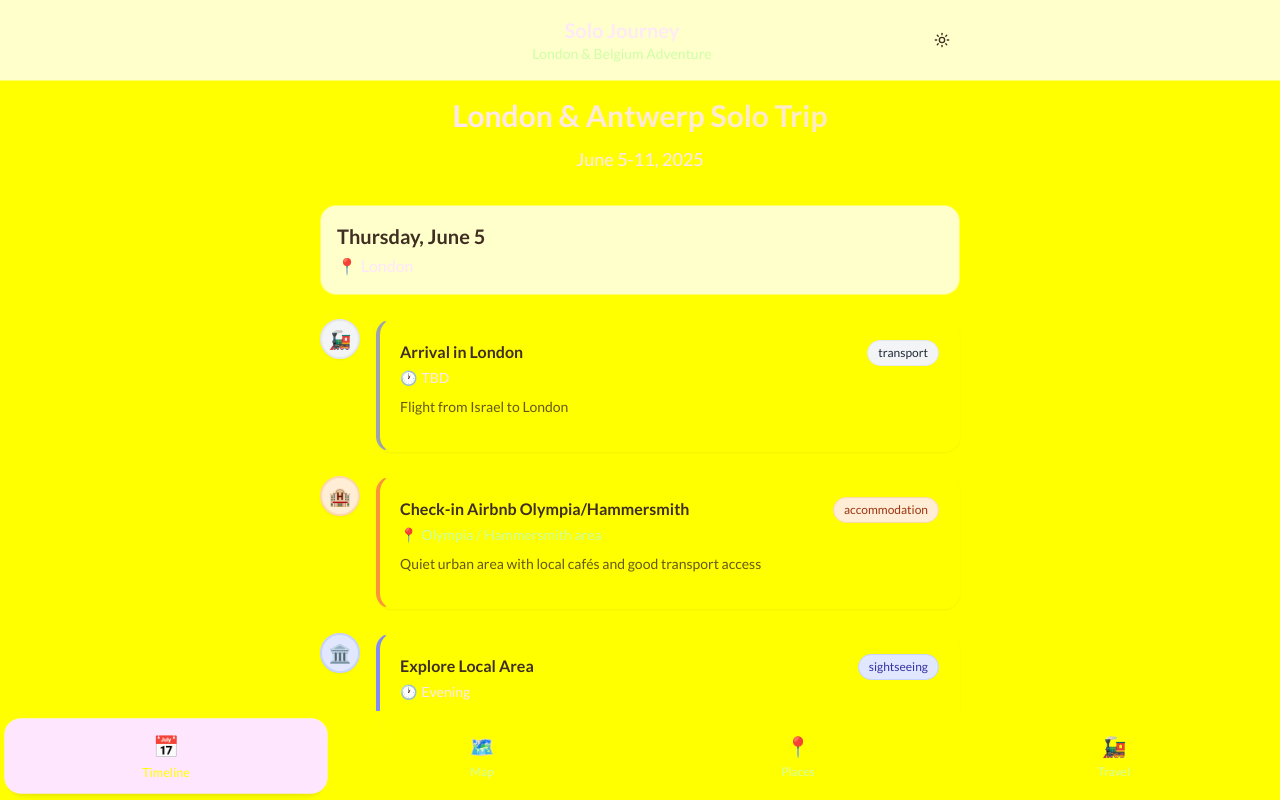
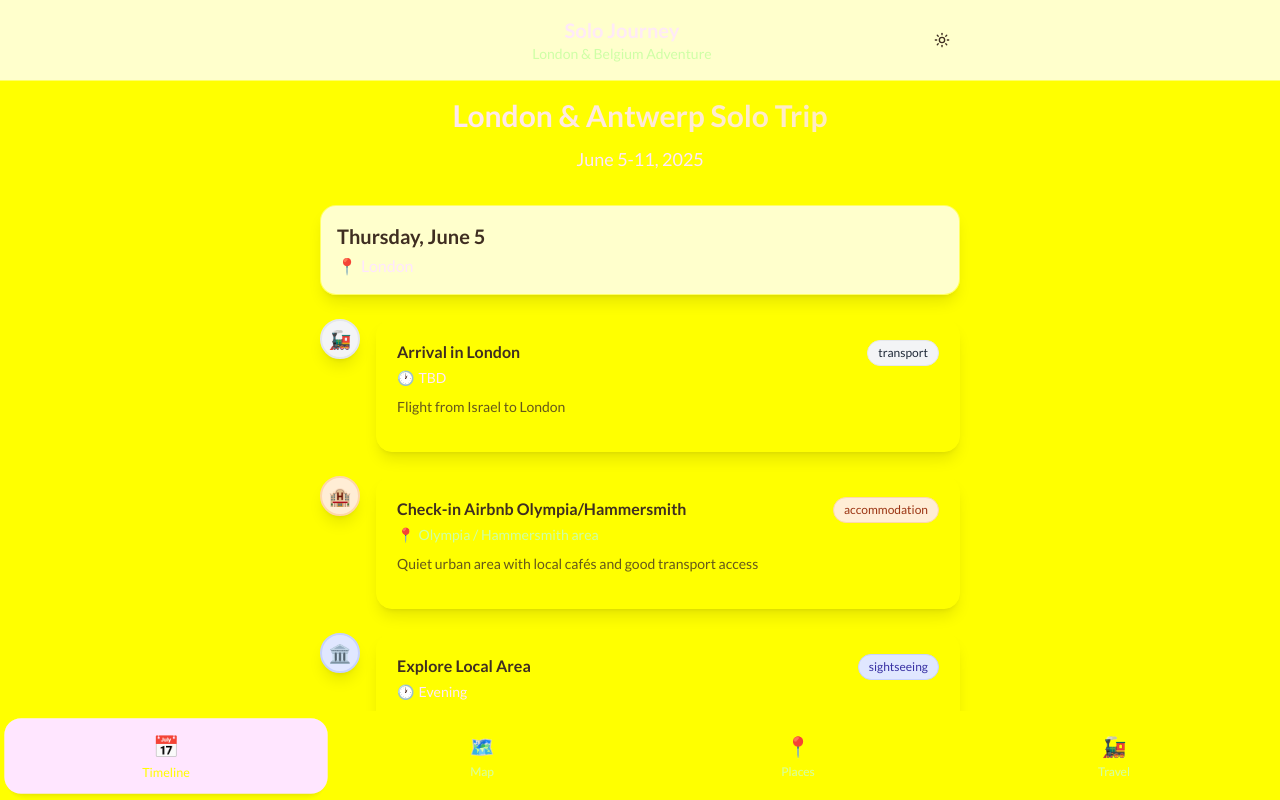
Before and after one commit to OferHauptman/solo-voyage-planner, a React (Vite) app: page / in a window 1280 px wide. Shown: the top 800 px of the page. Built offline with nearby package versions, Linux system fonts and the light colour scheme.

Commit message:
Refactor: Improve card shadow appearance
Adjusted card components to use a more spread-out shadow effect, removing any colored border lines.

```diff
--- a/src/components/Places.tsx
+++ b/src/components/Places.tsx
@@ -1,4 +1,3 @@
-
 import React, { useState } from 'react';
 import { tripData, Activity } from '@/data/tripData';
 import { cn } from '@/lib/utils';
@@ -43,21 +42,7 @@ const categories = [
 
 const PlaceCard: React.FC<{ activity: Activity }> = ({ activity }) => {
   return (
-    <div className="group bg-card rounded-2xl shadow-sm border border-border/50 overflow-hidden card-hover backdrop-blur-sm">
-      <div className={cn(
-        "h-1.5 bg-gradient-to-r",
-        activity.category === 'concert' && 'from-purple-400 to-purple-600',
-        activity.category === 'cafe' && 'from-amber-400 to-amber-600',
-        activity.category === 'bar' && 'from-red-400 to-red-600',
-        activity.category === 'gaming' && 'from-green-400 to-green-600',
-        activity.category === 'shopping' && 'from-blue-400 to-blue-600',
-        activity.category === 'sightseeing' && 'from-indigo-400 to-indigo-600',
-        activity.category === 'transport' && 'from-gray-400 to-gray-600',
-        activity.category === 'accommodation' && 'from-orange-400 to-orange-600',
-        activity.category === 'restaurant' && 'from-emerald-400 to-emerald-600',
-        activity.category === 'pub' && 'from-rose-400 to-rose-600'
-      )} />
-
+    <div className="group bg-card rounded-2xl shadow-lg hover:shadow-xl border border-border/50 overflow-hidden backdrop-blur-sm transition-all duration-300 hover:-translate-y-1">
       <div className="p-5">
         <div className="flex items-start justify-between mb-3">
           <div className="flex items-center space-x-3">
@@ -144,7 +129,7 @@ const Places: React.FC = () => {
             key={category.id}
             onClick={() => setSelectedCategory(category.id)}
             className={cn(
-              "flex items-center space-x-2 px-4 py-3 rounded-2xl border whitespace-nowrap transition-all duration-300 shadow-sm",
+              "flex items-center space-x-2 px-4 py-3 rounded-2xl border whitespace-nowrap transition-all duration-300 shadow-md hover:shadow-lg",
               selectedCategory === category.id
                 ? "bg-primary text-primary-foreground border-primary shadow-lg scale-105"
                 : "bg-card text-muted-foreground border-border hover:border-primary hover:text-primary hover:bg-primary/5"
--- a/src/components/Timeline.tsx
+++ b/src/components/Timeline.tsx
@@ -35,7 +35,7 @@ const ActivityCard: React.FC<{ activity: Activity; isLast: boolean }> = ({ activ
     <div className="flex items-start space-x-4 pb-6">
       <div className="flex flex-col items-center">
         <div className={cn(
-          "w-10 h-10 rounded-full flex items-center justify-center text-lg border-2 shadow-sm backdrop-blur-sm transition-transform hover:scale-110",
+          "w-10 h-10 rounded-full flex items-center justify-center text-lg border-2 shadow-lg backdrop-blur-sm transition-transform hover:scale-110",
           categoryColors[activity.category]
         )}>
           {categoryIcons[activity.category]}
@@ -44,19 +44,7 @@ const ActivityCard: React.FC<{ activity: Activity; isLast: boolean }> = ({ activ
       </div>
 
       <div className="flex-1 min-w-0">
-        <div className={cn(
-          "p-5 rounded-2xl border bg-card shadow-sm card-hover backdrop-blur-sm",
-          activity.category === 'concert' && 'border-l-4 border-l-purple-400',
-          activity.category === 'cafe' && 'border-l-4 border-l-amber-400',
-          activity.category === 'bar' && 'border-l-4 border-l-red-400',
-          activity.category === 'gaming' && 'border-l-4 border-l-green-400',
-          activity.category === 'shopping' && 'border-l-4 border-l-blue-400',
-          activity.category === 'sightseeing' && 'border-l-4 border-l-indigo-400',
-          activity.category === 'transport' && 'border-l-4 border-l-gray-400',
-          activity.category === 'accommodation' && 'border-l-4 border-l-orange-400',
-          activity.category === 'restaurant' && 'border-l-4 border-l-emerald-400',
-          activity.category === 'pub' && 'border-l-4 border-l-rose-400'
-        )}>
+        <div className="p-5 rounded-2xl border bg-card shadow-lg hover:shadow-xl backdrop-blur-sm transition-all duration-300 hover:-translate-y-1">
           <div className="flex items-start justify-between">
             <div className="flex-1">
               <h3 className="font-semibold text-foreground text-base mb-1">{activity.name}</h3>
@@ -111,7 +99,7 @@ const Timeline: React.FC = () => {
 
       {tripData.days.map((day, dayIndex) => (
         <div key={day.date} className="mb-10">
-          <div className="sticky top-20 glass-effect py-4 mb-6 rounded-2xl border border-border/50 px-4">
+          <div className="sticky top-20 glass-effect py-4 mb-6 rounded-2xl border border-border/50 px-4 shadow-lg">
             <h2 className="text-xl font-bold text-foreground">
               {format(parseISO(day.date), 'EEEE, MMMM d')}
             </h2>
--- a/src/components/Transport.tsx
+++ b/src/components/Transport.tsx
@@ -5,23 +5,23 @@ import { format, parseISO } from 'date-fns';
 
 const TransportCard: React.FC<{ title: string; items: any[] }> = ({ title, items }) => {
   return (
-    <div className="bg-white rounded-lg shadow-sm border border-gray-200 overflow-hidden mb-6">
+    <div className="bg-white dark:bg-card rounded-lg shadow-lg hover:shadow-xl border border-gray-200 dark:border-border/50 overflow-hidden mb-6 transition-all duration-300">
       <div className="bg-travel-navy text-white px-4 py-3">
         <h2 className="font-semibold">{title}</h2>
       </div>
       <div className="p-4 space-y-4">
         {items.map((item, index) => (
-          <div key={item.id || index} className="flex items-start space-x-3 p-3 bg-gray-50 rounded-lg">
+          <div key={item.id || index} className="flex items-start space-x-3 p-3 bg-gray-50 dark:bg-muted/50 rounded-lg shadow-sm">
             <div className="w-8 h-8 bg-travel-blue rounded-full flex items-center justify-center">
               <span className="text-white text-sm">🚂</span>
             </div>
             <div className="flex-1">
-              <h3 className="font-semibold text-gray-900">{item.name}</h3>
+              <h3 className="font-semibold text-gray-900 dark:text-foreground">{item.name}</h3>
               {item.description && (
-                <p className="text-gray-600 text-sm mt-1">{item.description}</p>
+                <p className="text-gray-600 dark:text-muted-foreground text-sm mt-1">{item.description}</p>
               )}
               {item.address && (
-                <p className="text-gray-500 text-sm mt-1">{item.address}</p>
+                <p className="text-gray-500 dark:text-muted-foreground text-sm mt-1">{item.address}</p>
               )}
               <div className="flex items-center justify-between mt-2">
                 {item.time && (
@@ -54,8 +54,8 @@ const Transport: React.FC = () => {
   return (
     <div className="max-w-2xl mx-auto p-4 pb-24">
       <div className="text-center mb-6">
-        <h1 className="text-2xl font-bold text-travel-navy mb-2">Travel & Transport</h1>
-        <p className="text-gray-600">Your journey connections and accommodations</p>
+        <h1 className="text-2xl font-bold text-travel-navy dark:text-foreground mb-2">Travel & Transport</h1>
+        <p className="text-gray-600 dark:text-muted-foreground">Your journey connections and accommodations</p>
       </div>
 
       {/* Transport Schedule */}
@@ -68,7 +68,7 @@ const Transport: React.FC = () => {
       <TransportCard title="🎫 General Transport" items={tripData.transport} />
 
       {/* Travel Tips */}
-      <div className="bg-gradient-to-r from-travel-blue to-travel-navy rounded-lg p-6 text-white">
+      <div className="bg-gradient-to-r from-travel-blue to-travel-navy rounded-lg p-6 text-white shadow-lg">
         <h3 className="font-semibold text-lg mb-4">✈️ Travel Tips</h3>
         <div className="space-y-3">
           <div className="flex items-start space-x-3">
--- a/src/index.css
+++ b/src/index.css
@@ -131,7 +131,7 @@
 /* Smooth transitions for interactive elements */
 @layer components {
   .card-hover {
-    @apply transition-all duration-300 hover:shadow-lg hover:-translate-y-1;
+    @apply transition-all duration-300 hover:shadow-xl hover:-translate-y-1;
   }
 
   .glass-effect {
```
